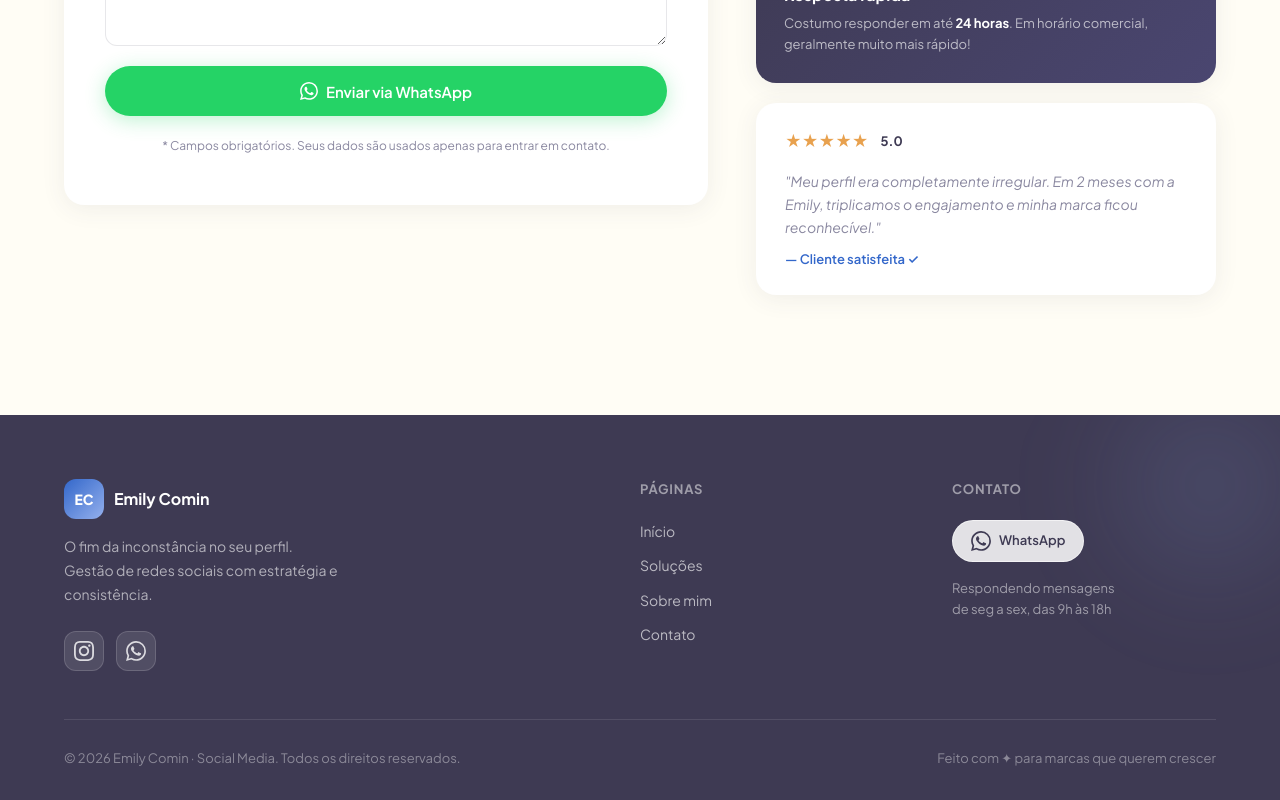
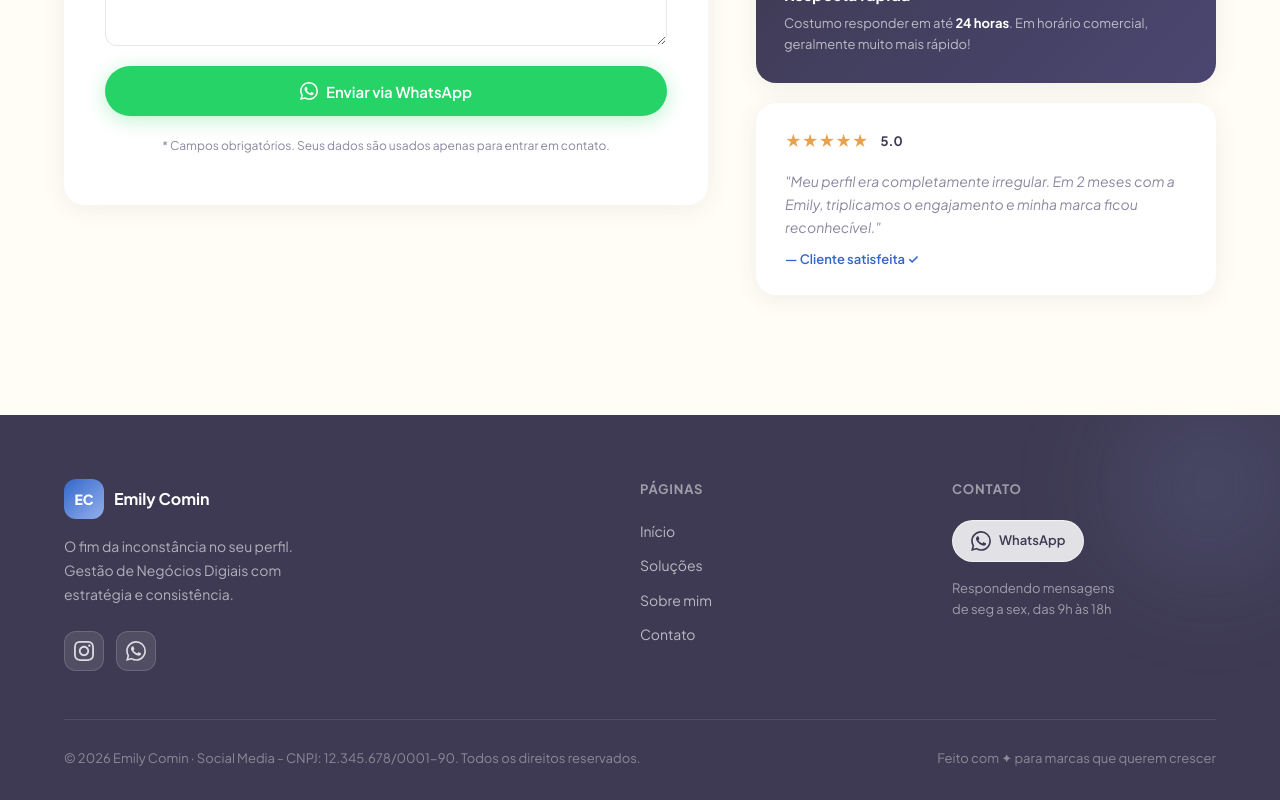
Before and after one commit to emilycomin/emilycominsocialmedia, a React (Vite) app: page /contato in a window 1280 px wide. Shown: the part 1079-1879 px from the top of the page. Built offline with nearby package versions, Linux system fonts and the light colour scheme.

Commit message:
adicionando estatisticas do vercel

```diff
--- a/package.json
+++ b/package.json
@@ -9,6 +9,7 @@
     "preview": "vite preview"
   },
   "dependencies": {
+    "@vercel/analytics": "^2.0.1",
     "react": "^18.3.1",
     "react-dom": "^18.3.1",
     "react-router-dom": "^6.26.0"
--- a/src/App.jsx
+++ b/src/App.jsx
@@ -6,6 +6,7 @@ import Home from './pages/Home'
 import Solucoes from './pages/Solucoes'
 import SobreMim from './pages/SobreMim'
 import Contato from './pages/Contato'
+import { Analytics } from "@vercel/analytics/react"
 
 function ScrollToTop() {
   const { pathname } = useLocation()
@@ -18,6 +19,7 @@ function ScrollToTop() {
 export default function App() {
   return (
     <>
+    <Analytics />
       <ScrollToTop />
       <Navbar />
       <main>
--- a/src/components/Footer.jsx
+++ b/src/components/Footer.jsx
@@ -54,12 +54,12 @@ export default function Footer() {
               <span style={{ color: 'white', fontWeight: 700, fontSize: 16 }}>Emily Comin</span>
             </Link>
             <p style={{ fontSize: 14, lineHeight: 1.7, color: 'rgba(255,255,255,0.6)', maxWidth: 280, marginBottom: 24 }}>
-              O fim da inconstância no seu perfil. Gestão de redes sociais com estratégia e consistência.
+              O fim da inconstância no seu perfil. Gestão de Negócios Digiais com estratégia e consistência.
             </p>
             {/* Social */}
             <div style={{ display: 'flex', gap: 12 }}>
               {[
-                { href: '#', label: 'Instagram', icon: <InstagramIcon /> },
+                { href: 'https://instagram.com.br/emilycominn', label: 'Instagram', icon: <InstagramIcon /> },
                 { href: WA_LINK, label: 'WhatsApp', icon: <WhatsAppIcon /> },
               ].map(s => (
                 <a
@@ -145,7 +145,7 @@ export default function Footer() {
           gap: 16,
         }}>
           <p style={{ fontSize: 13, color: 'rgba(255,255,255,0.4)' }}>
-            © {year} Emily Comin · Social Media. Todos os direitos reservados.
+            © {year} Emily Comin · Social Media - CNPJ: 12.345.678/0001-90. Todos os direitos reservados.
           </p>
           <p style={{ fontSize: 13, color: 'rgba(255,255,255,0.4)' }}>
             Feito com ✦ para marcas que querem crescer
--- a/src/pages/Home.jsx
+++ b/src/pages/Home.jsx
@@ -104,7 +104,7 @@ export default function Home() {
                 <h1 style={{ fontSize: 'clamp(40px, 5.5vw, 68px)', fontWeight: 800, lineHeight: 1.08, color: '#3e3a53', margin: 0 }}>
                   Construindo a infraestrutura digital que <br />
                   <span style={{ color: '#3367ca' }}>transforma</span><br />
-                  seguidores em ativos de venda.
+                  seguidores em clientes.
                 </h1>
               </div>
 
```
Also changed, not shown: 1 other file (tests, documents, lock files or other folders).
